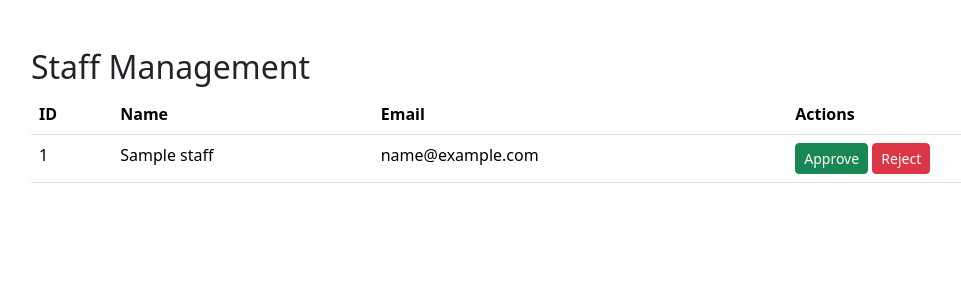
After one commit to swarnabha0252/trekking-management-app, a Flask app: template templates/manage_staff.html in a window 1280 px wide. The commit adds this page. Shown: the top 300 px of the page, without its empty margins (51-1012 px from the left). Run offline with Flask 3, Linux system fonts and the light colour scheme; the template is opened without the code that fills it: most values are stand-ins (such as "Sample title", 1, 10 or a date in 2020); parts of the project's set-up code (start-up, migrations or seed data) failed here and were passed over.

Commit message:
Implement Staff Approval Workflow

```diff
--- a/app.py
+++ b/app.py
@@ -10,6 +10,25 @@ db.init_app(app)
 
 with app.app_context():
     db.create_all()
+    admin = User.query.filter_by(role="admin").first()
+
+    if admin is None:
+        first_admin = User(
+            name="Admin",
+            email="admin@example.com",
+            password=generate_password_hash("admin123"),
+            role="admin",
+            is_approved=True,
+            is_blacklisted=False
+        )
+
+        db.session.add(first_admin)
+        db.session.commit()
+
+        first_admin.public_id = f"ADM{first_admin.id:04d}"
+        db.session.commit()
+
+        print("Admin account created successfully!")
 
 @app.route("/dashboard")
 def dashboard():
@@ -74,14 +93,26 @@ def register():
         else:
             approved = False
 
+        if role == "admin":
+            admin_count = User.query.filter_by(role="admin").count() + 1
+            public_id = f"ADM{admin_count:04d}"
+        elif role == "trek_staff":
+            staff_count = User.query.filter_by(role="trek_staff").count() + 1
+            public_id = f"TS{staff_count:04d}"
+        else:
+            user_count = User.query.filter_by(role="user").count() + 1
+            public_id = f"U{user_count:04d}"
+
         new_user = User(name=name,
-                        email=email,
-                        password=hashed_password,
-                        role=role,
-                        is_approved=approved)
+                                email=email,
+                                password=hashed_password,
+                                role=role,
+                                is_approved=approved,
+                                public_id=public_id)
 
         db.session.add(new_user)
         db.session.commit()
+
         return redirect(url_for("login"))
 
     return render_template("register.html")
@@ -94,7 +125,52 @@ def admin_dashboard():
     if session["role"] != "admin":
         return "Access Denied", 403
 
-    return render_template("admin_dashboard.html")
+    total_users = User.query.filter_by(role="user").count()
+    total_staff = User.query.filter_by(role="trek_staff").count()
+    total_treks = 0
+    total_bookings = 0
+
+    return render_template("admin_dashboard.html", total_users=total_users, total_staff=total_staff, total_treks=total_treks, total_bookings=total_bookings)
+
+@app.route("/admin/staff")
+def manage_staff():
+    if "user_id" not in session:
+        return redirect(url_for("login"))
+
+    if session["role"] != "admin":
+        return "Access Denied", 403
+
+    pending_staff = User.query.filter_by(
+    role="trek_staff",
+    is_approved=False
+    ).all()
+    return render_template("manage_staff.html", pending_staff=pending_staff)
+
+@app.route("/admin/staff/approve/<int:user_id>")
+def approve_staff(user_id):
+    if "user_id" not in session:
+        return redirect(url_for("login"))
+
+    if session["role"] != "admin":
+        return "Access Denied", 403
+
+    staff_member = db.session.get(User, user_id)
+
+    if (
+        staff_member is None
+        or staff_member.role != "trek_staff"
+        or staff_member.is_approved
+    ):
+        return "Invalid staff member.", 404
+
+    staff_member.is_approved = True
+    db.session.commit()
+
+    return redirect(url_for("manage_staff"))
+
+@app.route("/admin/staff/reject/<int:user_id>")
+def reject_staff(user_id):
+    return "Reject functionality coming soon."
 
 @app.route("/staff")
 def staff_dashboard():
--- a/models/user.py
+++ b/models/user.py
@@ -4,6 +4,7 @@ from extensions import db
 class User(db.Model):
     __tablename__ = 'users'
     id = db.Column(db.Integer, primary_key=True)
+    public_id = db.Column(db.String(20), unique=True)
     name = db.Column(db.String(100), nullable=False)
     email = db.Column(db.String(100), unique=True, nullable=False)
     password = db.Column(db.String(255), nullable=False)
--- /dev/null
+++ b/templates/manage_staff.html
@@ -0,0 +1,44 @@
+<!DOCTYPE html>
+<html lang="en">
+<head>
+    <meta charset="UTF-8">
+    <meta name="viewport" content="width=device-width, initial-scale=1.0">
+    <title>Staff Management</title>
+    <link href="https://cdn.jsdelivr.net/npm/bootstrap@5.3.8/dist/css/bootstrap.min.css"
+        rel="stylesheet"
+        integrity="sha384-9ndCyUaIbzAi2FUVXJi0CjmCapSmO7SnpJef0486qhLnuZ2cdeRhO02iuK6FUUVM"
+        crossorigin="anonymous">
+</head>
+<body>
+    <div class="container mt-5">
+        <h2>Staff Management</h2>
+        <table class="table">
+            <thead>
+                <tr>
+                    <th>ID</th>
+                    <th>Name</th>
+                    <th>Email</th>
+                    <th>Actions</th>
+                </tr>
+            </thead>
+            <tbody>
+                {% for staff in pending_staff %}
+                <tr>
+                    <td>{{ staff.id }}</td>
+                    <td>{{ staff.name }}</td>
+                    <td>{{ staff.email }}</td>
+                    <td>
+                        <a href="{{ url_for('approve_staff', user_id=staff.id) }}" class="btn btn-success btn-sm">Approve</a>
+                        <a href="{{ url_for('reject_staff', user_id=staff.id) }}" class="btn btn-danger btn-sm">Reject</a>
+                    </td>
+                </tr>
+                {% endfor %}
+            </tbody>
+        </table>
+    </div>
+
+    <script src="https://cdn.jsdelivr.net/npm/bootstrap@5.3.8/dist/js/bootstrap.bundle.min.js"
+        integrity="sha384-FKyoEForCGlyvwx9Hj09JcYn3nv7wiPVlz7YYwJrWVcXK/BmnVDxM+D2scQbITxI" crossorigin="anonymous">
+    </script>
+</body>
+</html>
```
Also changed, not shown: templates/admin_dashboard.html (+4 -4 lines), templates/staff_dashboard.html (added, +22 -0 lines), templates/user_dashboard.html (added, +21 -0 lines).
